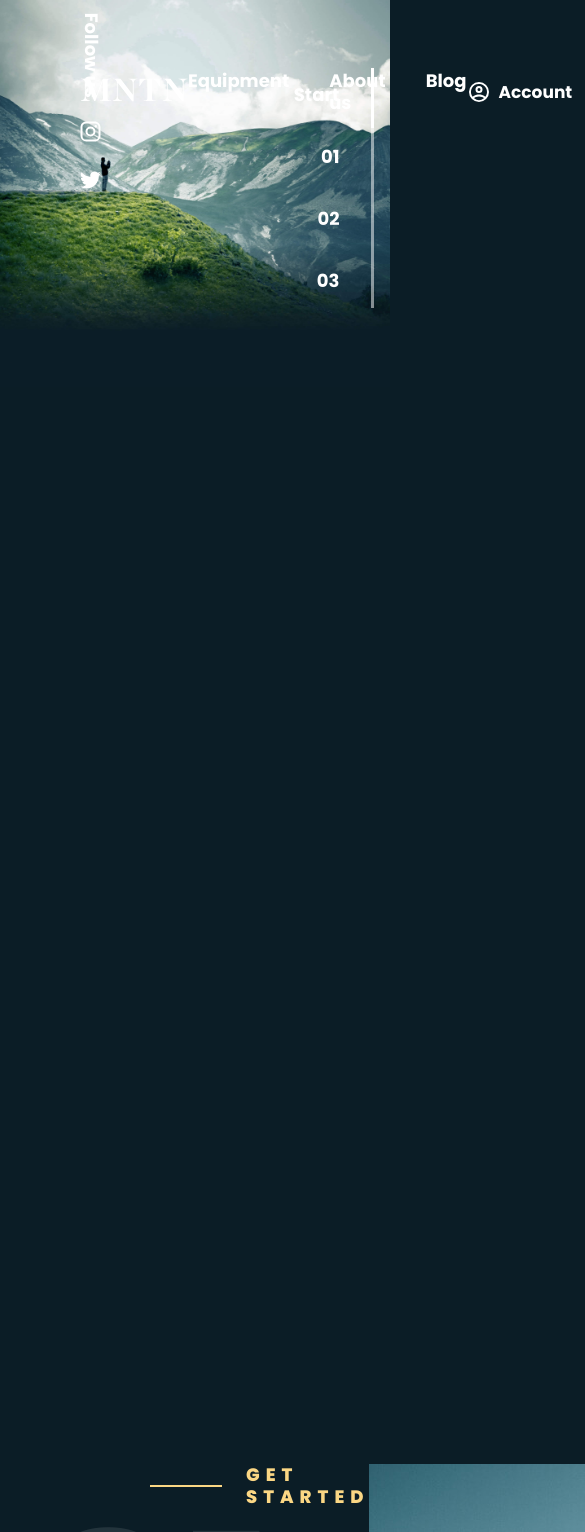
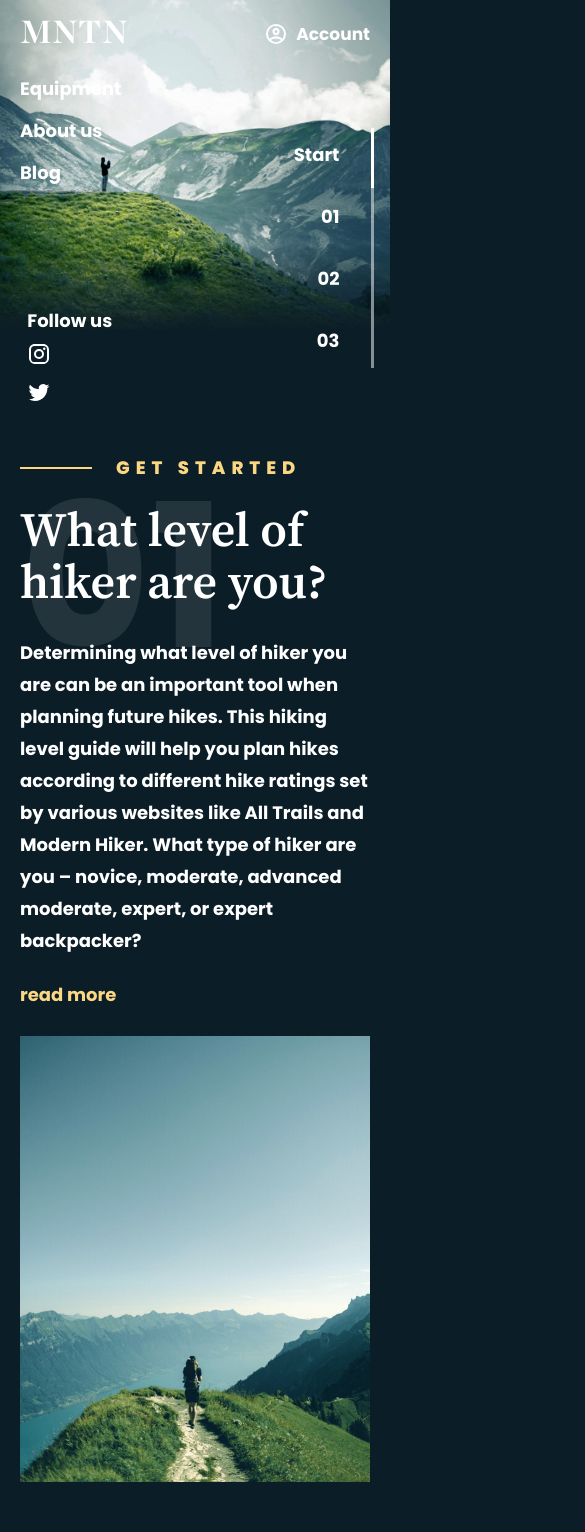
Before and after one commit to andpigge/hiking-guide, a plain HTML site: page index.html in a window 390 px wide. Shown: the top 1532 px of the page, 585 px wide, since content can reach past the window. Drawn offline with Linux system fonts and the light colour scheme; files whose address does not match are found by name.

Commit message:
update mobile version

```diff
--- a/index.html
+++ b/index.html
@@ -69,19 +69,19 @@
           </p>
           <ul class="slider__list">
             <li class="slider__item">
-              <a href="" class="slider__link">
+              <a href="#" class="slider__link">
                 01
               </a>
             </li>
             <!-- /.slider__item -->
             <li class="slider__item">
-              <a href="" class="slider__link">
+              <a href="#" class="slider__link">
                 02
               </a>
             </li>
             <!-- /.slider__item -->
             <li class="slider__item">
-              <a href="" class="slider__link">
+              <a href="#" class="slider__link">
                 03
               </a>
             </li>
@@ -207,7 +207,7 @@
     </div>
     <!-- /.footer__wrapper -->
     <nav class="footer__menu">
-      <h2 class="header__menu-title">
+      <h2 class="footer__menu-title">
         More on The Blog
       </h2>
       <ul class="footer__list">
@@ -246,7 +246,7 @@
     </nav>
     <!-- /.footer__menu -->
     <nav class="footer__menu">
-      <h2 class="header__menu-title">
+      <h2 class="footer__menu-title">
         More on MNTN
       </h2>
       <ul class="footer__list">
--- a/styles/styles.css
+++ b/styles/styles.css
@@ -11,11 +11,36 @@
   margin-bottom: 200px;
 }
 
+@media screen and (max-width: 1280px) {
+  .page__margin-bottom-main {
+    margin-bottom: 180px;
+  }
+}
+
+@media screen and (max-width: 1024px) {
+  .page__margin-bottom-main {
+    margin-bottom: 120px;
+  }
+}
+
+@media screen and (max-width: 786px) {
+  .page__margin-bottom-main {
+    margin-bottom: 90px;
+  }
+}
+
 .page__margin-bottom-footer {
   margin-bottom: 120px;
 }
 
+@media screen and (max-width: 1280px) {
+  .page__margin-bottom-footer {
+    margin-bottom: 80px;
+  }
+}
+
 .header {
+  box-sizing: border-box;
   position: relative;
   display: flex;
   justify-content: space-between;
@@ -26,6 +51,20 @@
   padding: 0 80px;
   padding-top: 70px;
   z-index: 1;
+}
+
+@media screen and (max-width: 1024px) {
+  .header {
+    display: grid;
+    grid-template-columns: 1fr 1fr;
+    row-gap: 30px;
+  }
+}
+
+@media screen and (max-width: 768px) {
+  .header {
+    padding: 20px 20px 0;
+  }
 }
 
 .header__link {
@@ -50,12 +89,29 @@
   padding: 0;
 }
 
+@media screen and (max-width: 1024px) {
+  .header__list {
+    flex-direction: column;
+  }
+}
+
 .header__menu-item {
   margin-right: 40px;
 }
 
 .header__menu-item:last-of-type {
   margin-right: 0;
+}
+
+@media screen and (max-width: 1024px) {
+  .header__menu-item {
+    margin-right: 0;
+    margin-bottom: 20px;
+  }
+
+  .header__menu-item:last-of-type {
+    margin-bottom: 0;
+  }
 }
 
 .header__menu-link {
@@ -79,10 +135,20 @@
   display: flex;
   align-items: center;
   transition: transform .1s ease;
+  max-width: 120px;
 }
 
 .header__auth:hover {
   transform: scale(1.1);
+}
+
+
+@media screen and (max-width: 1024px) {
+  .header__auth {
+    grid-column: 2/3;
+    grid-row: 1/2;
+    margin-left: auto;
+  }
 }
 
 .header__auth-icon {
@@ -130,6 +196,22 @@
   z-index: 1;
 }
 
+@media screen and (max-width: 1024px) {
+  .follow-us {
+    top: 60%;
+  }
+}
+
+@media screen and (max-width: 786px) {
+  .follow-us {
+    flex-direction: column;
+    transform: rotate(0);
+    top: 80%;
+    left: 7%;
+    align-items: flex-start;
+  }
+}
+
 .follow-us__text {
   margin: 0;
   font-family: 'Poppins';
@@ -138,6 +220,13 @@
   line-height: 22px;
   color: white;
   margin-right: 24px;
+}
+
+@media screen and (max-width: 786px) {
+  .follow-us__text {
+    margin-right: 0;
+    margin-bottom: 10px;
+  }
 }
 
 @keyframes icons {
@@ -160,7 +249,6 @@
 .follow-us__link {
   position: relative;
   text-decoration: none;
-  transform: rotate(-90deg);
   margin-right: 24px;
 }
 
@@ -168,8 +256,30 @@
   animation: icons 1.2s ease 1 forwards;
 }
 
+.follow-us__link:active {
+  animation: none;
+}
+
+@media screen and (max-width: 1024px) {
+  .follow-us__link:hover {
+    animation: none;
+    transform: scale(1.3);
+  }
+}
+
 .follow-us__link:last-of-type {
   margin-right: 0;
+}
+
+@media screen and (max-width: 786px) {
+  .follow-us__link {
+    margin-right: 0;
+    margin-bottom: 10px;
+  }
+
+  .follow-us__link:last-of-type {
+    margin-bottom: 0;
+  }
 }
 
 .follow-us__icon {
@@ -185,6 +295,12 @@
   align-items: center;
   max-width: 240px;
   z-index: 1;
+}
+
+@media screen and (max-width: 1024px) {
+  .slider {
+    top: 33%;
+  }
 }
 
 .slider__navigation {
@@ -247,10 +363,18 @@
 }
 
 .hiking {
+  box-sizing: border-box;
   position: relative;
-  max-width: 1462px;
+  max-width: 1622px;
   min-width: 320px;
-  margin-top: 1350px;
+  margin-top: 70%;
+  padding: 0 80px;
+}
+
+@media screen and (max-width: 768px) {
+  .hiking {
+    padding: 0 20px;
+  }
 }
 
 .hiking__list {
@@ -263,16 +387,33 @@
   margin-bottom: 200px;
 }
 
+@media screen and (max-width: 1024px) {
+  .hiking__item {
+    margin-bottom: 140px;
+  }
+}
+
+@media screen and (max-width: 768px) {
+  .hiking__item {
+    margin-bottom: 80px;
+  }
+}
+
 .hiking__item:last-of-type {
   margin-bottom: 0;
 }
 
 .hiking-card {
-  /* display: grid;
-  grid-template-columns: minmax(500px, 782px) minmax(400px, 560px);
-  grid-template-columns: 1fr 1fr; */
   display: flex;
   justify-content: space-between;
+}
+
+@media screen and (max-width: 1024px) {
+  .hiking-card {
+    justify-content: stretch;
+    flex-direction: column;
+    align-items: center;
+  }
 }
 
 .hiking-card__instruction {
@@ -288,6 +429,55 @@
 
 .hiking__item:nth-of-type(even) .hiking-card__instruction {
   order: 1;
+  margin-left: 228px;
+}
+
+.hiking__item:nth-of-type(odd) .hiking-card__instruction {
+  margin-right: 114px;
+  margin-left: 114px;
+}
+
+@media screen and (max-width: 1024px) {
+  .hiking-card__instruction {
+    margin-bottom: 60px;
+  }
+}
+
+@media screen and (max-width: 768px) {
+  .hiking-card__instruction {
+    margin-bottom: 30px;
+  }
+}
+
+@media screen and (max-width: 1280px) {
+  .hiking__item:nth-of-type(even) .hiking-card__instruction {
+    margin-left: 186px;
+  }
+
+  .hiking__item:nth-of-type(odd) .hiking-card__instruction {
+    margin-right: 72px;
+  }
+}
+
+@media screen and (max-width: 1024px) {
+  .hiking__item:nth-of-type(even) .hiking-card__instruction {
+    order: 0;
+    margin-left: 114px;
+  }
+
+  .hiking__item:nth-of-type(odd) .hiking-card__instruction {
+    margin-right: 0;
+  }
+}
+
+@media screen and (max-width: 768px) {
+  .hiking__item:nth-of-type(even) .hiking-card__instruction {
+    margin-left: 0;
+  }
+
+  .hiking__item:nth-of-type(odd) .hiking-card__instruction {
+    margin-left: 0;
+  }
 }
 
 .hiking-card__number {
@@ -300,6 +490,14 @@
   font-weight: 700;
   line-height: 240px;
   color: rgba(255, 255, 255, .1);
+}
+
+@media screen and (max-width: 768px) {
+  .hiking-card__number {
+    font-size: 200px;
+    top: 0;
+    left: 0;
+  }
 }
 
 .hiking-card__title {
@@ -330,6 +528,13 @@
   font-size: 64px;
   line-height: 77px;
   color: white;
+}
+
+@media screen and (max-width: 768px) {
+  .hiking-card__caption {
+    font-size: 48px;
+    line-height: 52px;
+  }
 }
 
 .hiking-card__subtitle {
@@ -378,16 +583,59 @@
 .hiking-card__img {
   max-height: 720px;
   max-width: 566px;
+  min-width: 466px;
   object-fit: cover;
 }
 
+@media screen and (max-width: 1280px) {
+  .hiking-card__img {
+    max-height: 500px;
+    max-width: 466px;
+    min-width: 366px;
+  }
+}
+
+@media screen and (max-width: 1024px) {
+  .hiking-card__img {
+    width: 100%;
+    height: auto;
+  }
+}
+
+@media screen and (max-width: 768px) {
+  .hiking-card__img {
+    min-width: 320px;
+  }
+}
+
 .footer {
+  box-sizing: border-box;
   position: relative;
   display: flex;
   justify-content: flex-end;
-  max-width: 1462px;
+  max-width: 1622px;
+  padding: 0 80px;
   min-height: 280px;
-  flex-wrap: wrap;
+}
+
+@media screen and (max-width: 1280px) {
+  .footer {
+    flex-direction: column;
+    align-items: flex-end;
+    justify-content: stretch;
+  }
+}
+
+@media screen and (max-width: 1024px) {
+  .footer {
+    align-items: flex-start;
+  }
+}
+
+@media screen and (max-width: 768px) {
+  .footer {
+    padding: 0 20px;
+  }
 }
 
 .footer__wrapper {
@@ -395,6 +643,13 @@
   margin-right: auto;
   display: flex;
   flex-direction: column;
+}
+
+@media screen and (max-width: 1024px) {
+  .footer__wrapper {
+    margin-right: 0;
+    margin-bottom: 40px;
+  }
 }
 
 .footer__link {
@@ -425,13 +680,27 @@
 
 .footer__menu {
   margin-right: 212px;
+  width: 250px;
 }
 
 .footer__menu:last-of-type {
   margin-right: 0;
 }
 
-.header__menu-title {
+@media screen and (max-width: 1280px) {
+  .footer__menu {
+    margin-right: 0;
+    margin-bottom: 60px;
+  }
+}
+
+@media screen and (max-width: 1280px) {
+  .footer__menu:last-of-type {
+    margin-bottom: 0;
+  }
+}
+
+.footer__menu-title {
   margin: 0;
   font-family: 'Poppins';
   font-weight: 700;
```
